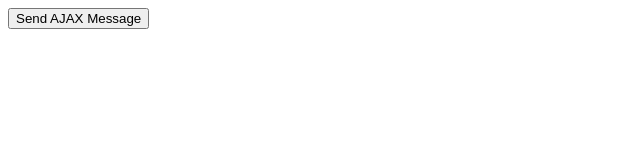
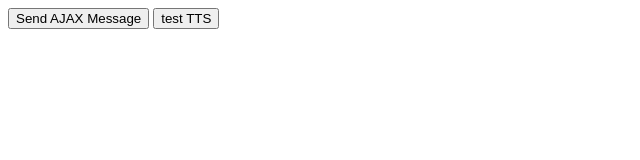
Before and after one commit to odedwolff/lstream, a website: page public/index.html in a window 1280 px wide. Shown: the whole page, without its empty margins (0-640 px from the left). Drawn offline with Linux system fonts and the light colour scheme.

Commit message:
added a test for text to speech

```diff
--- a/public/index.html
+++ b/public/index.html
@@ -1,14 +1,44 @@
 <!DOCTYPE html>
 <html lang="en">
+
 <head>
     <meta charset="UTF-8">
     <meta name="viewport" content="width=device-width, initial-scale=1.0">
     <title>AJAX Example</title>
 </head>
+
 <body>
     <button id="send-button">Send AJAX Message</button>
+    <button id="test TTS" onclick="testTTS()">test TTS</button>
+
     <div id="response"></div>
 
     <!-- <script src="script.js"></script> -->
+    <script>
+        function testTTS() {
+            /* const textToSpeak = 'This is some text to be spoken.';
+            const desiredLanguage = 'en-US'; // Example language code (English - US) */
+
+            const textToSpeak = 'Здесь вкусный кофе';
+            const desiredLanguage = "ru-RU"
+
+            // Create a SpeechSynthesisUtterance object
+            const utterance = new SpeechSynthesisUtterance();
+            utterance.text = textToSpeak;
+            utterance.lang = desiredLanguage;
+
+            // Optionally set other properties like pitch, rate, and voice
+            // utterance.pitch = 1; // Adjust pitch (1 is default)
+            // utterance.rate = 1; // Adjust speaking rate (1 is default)
+
+            // Get available voices (optional)
+            const voices = speechSynthesis.getVoices();
+            console.log('Available voices:', voices); // You can choose a specific voice here
+
+            // Speak the utterance
+            speechSynthesis.speak(utterance);
+        }
+    </script>
 </body>
+
 </html>
```
Lines whose indentation alone changed are shown as unchanged.
